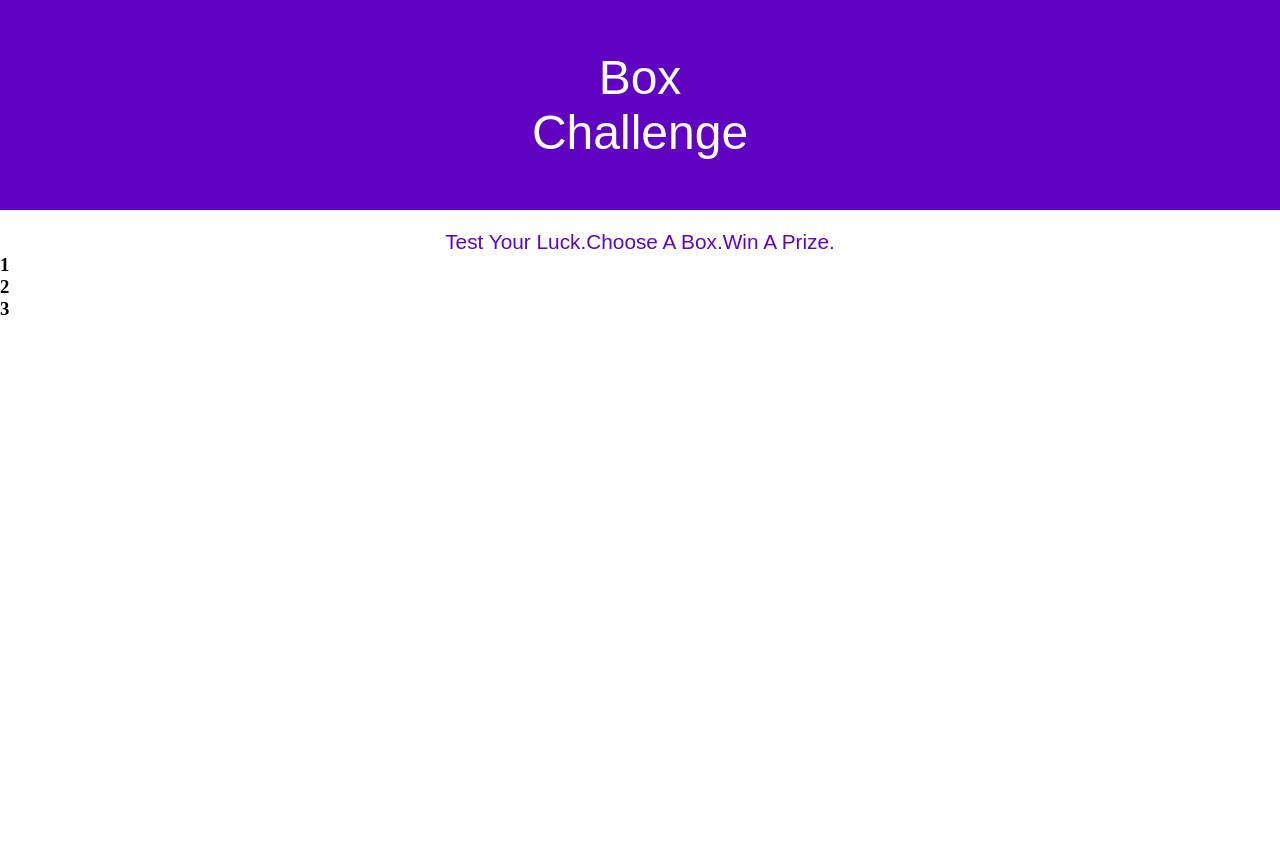
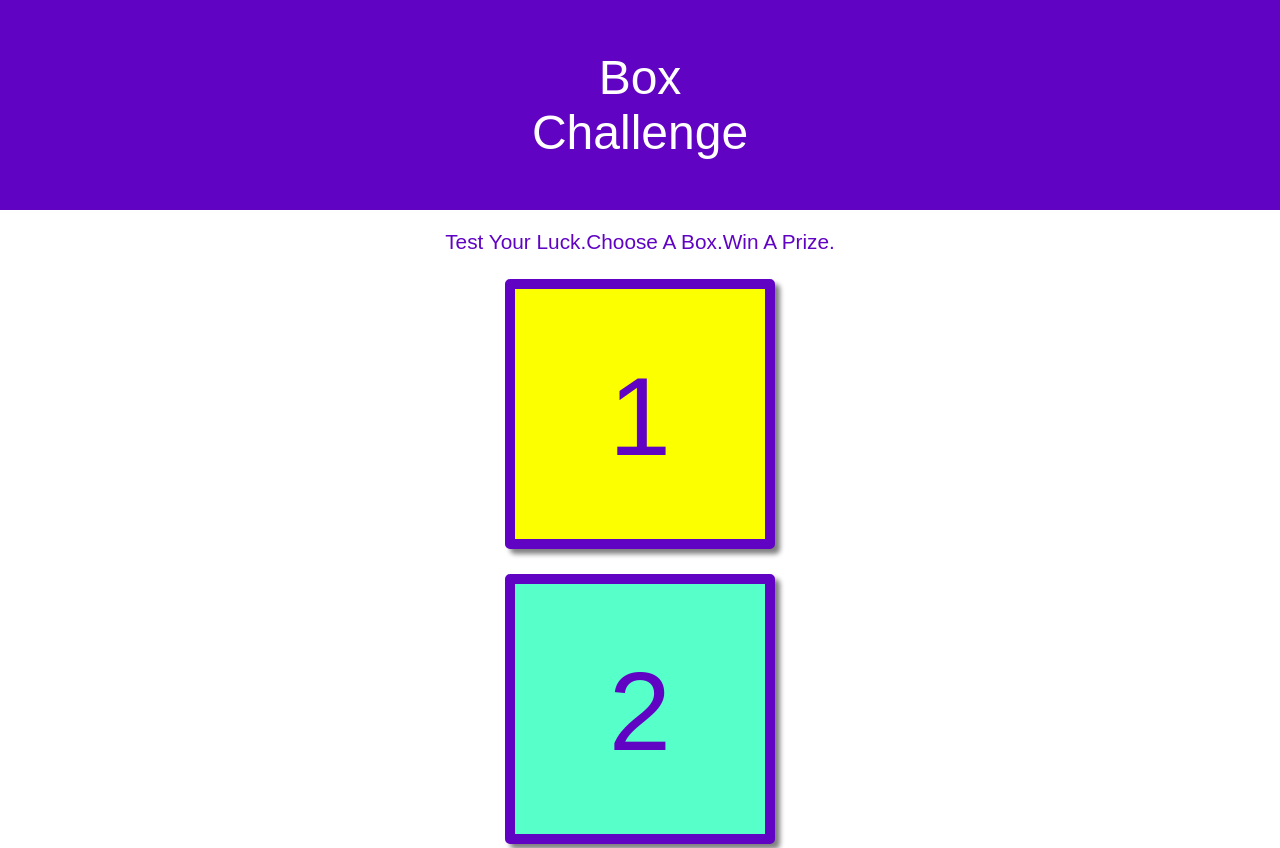
Before and after one commit to nikkirharper/m6-hw6-harper-nikki, a plain HTML site: page index.html in a window 1280 px wide. Shown: the top 848 px of the page. Before the commit the page ends 800 px from the top, so only its background shows below. Drawn offline with Linux system fonts and the light colour scheme; a web font is replaced by a local one.

Commit message:
Style the boxes

```diff
--- a/index.html
+++ b/index.html
@@ -27,15 +27,15 @@
         <main>
             <h2>Test Your Luck.Choose A Box.Win A Prize.</h2>
 
-            <section>
+            <section class="section1">
                 <h3>1</h3>
             </section>
 
-            <section>
+            <section class="section2">
                 <h3>2</h3>
             </section>
 
-            <section>
+            <section class="section3">
                 <h3>3</h3>
             </section>
 
--- a/main.css
+++ b/main.css
@@ -34,3 +34,37 @@ h2 {
     text-align: center;
     padding-top: 20px;
 }
+
+section {
+    width: 250px;
+    height: 250px;
+    margin: 25px auto;
+    border: #6003c3;
+    border-width: 10px;
+    border-radius: 5px;
+    border-style: solid;
+    text-align: center;
+    vertical-align: middle;
+    box-shadow: 5px 5px 5px grey;
+}
+
+.section1 {
+    background-color: #fcff00;
+}
+
+.section2 {
+    background-color: #57ffc9;
+}
+
+.section3 {
+    background-color: #a5ff01;
+}
+
+ h3 {
+    color: #6003c3;
+    font-family: bebas-neue,sans-serif;
+    font-weight: 400;
+    font-style: normal;
+    font-size: 7rem;
+    padding: 63px 0;
+}
```
